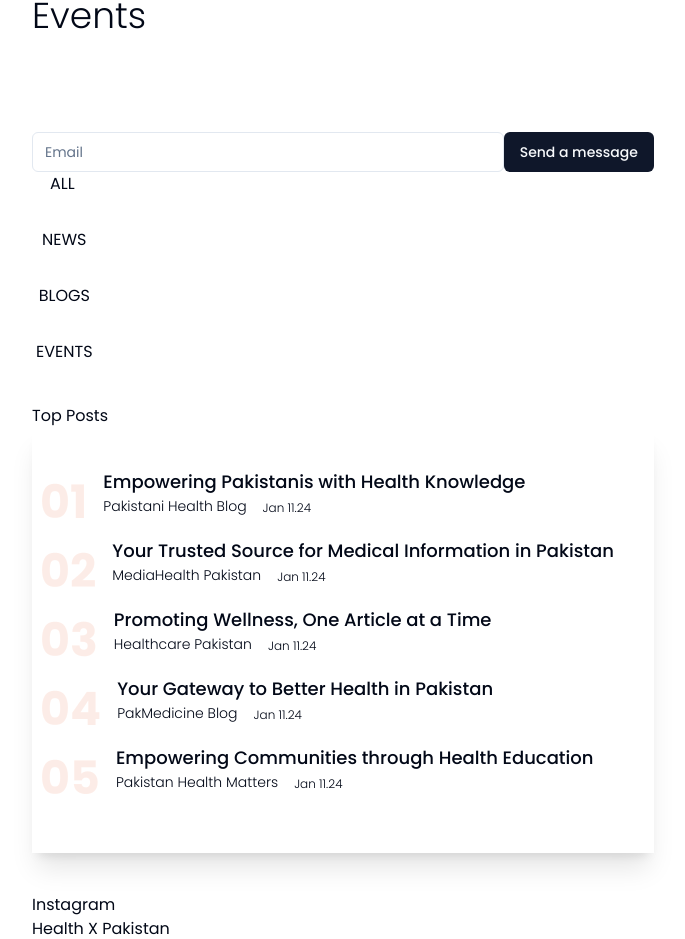
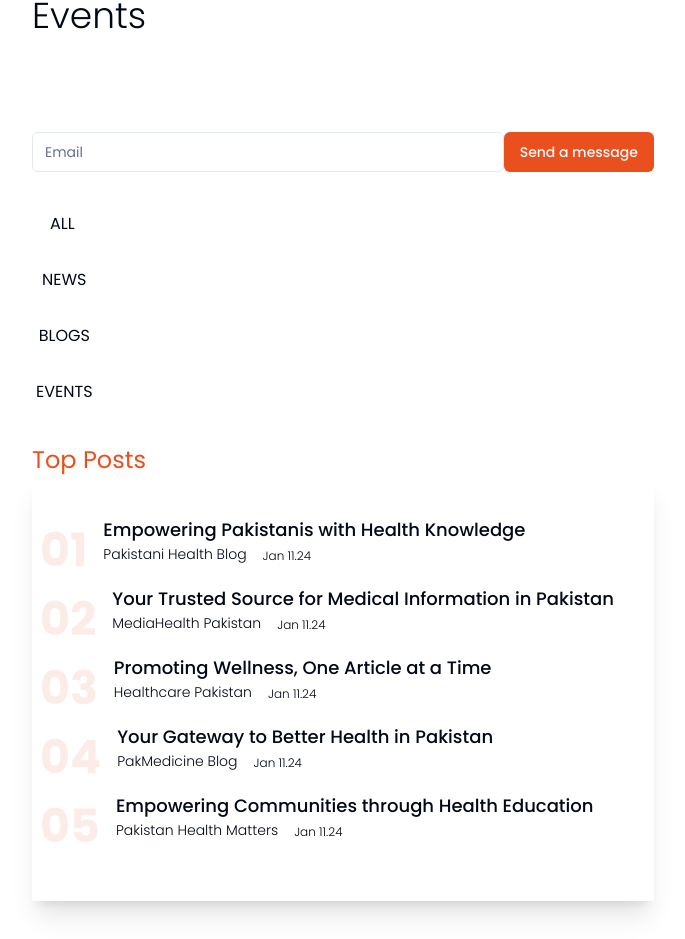
Before and after one commit to Sanjay1402/healthx, a Next.js app: page /blogs in a window 1280 px wide. Shown: the part 612-1551 px from the top of the page, without its empty margins (0-685 px from the left). Built offline with nearby package versions, Linux system fonts and the light colour scheme.

Commit message:
added new things and adjusted blogs page

```diff
--- a/src/app/blogs/page.jsx
+++ b/src/app/blogs/page.jsx
@@ -3,6 +3,7 @@ import CurrentPage from '@/components/currentpage/CurrentPage'
 import { Input } from "@/components/ui/input"
 import { Button } from "@/components/ui/button"
 import Image from 'next/image'
+import AppBanner from '@/components/appbanner/AppBanner'
 
 import {
   NavigationMenu,
@@ -43,9 +44,9 @@ const page = () => {
       <div className='flex flex-col '>
         <div className='flex '>
         <Input type="text" placeholder="Email" />
-        <Button className="">Send a message</Button>
+        <Button className="bg_orange">Send a message</Button>
         </div>
-        <NavigationMenu >
+        <NavigationMenu className="mt-10">
         <NavigationMenuList className="flex flex-col gap-y-8">
           <NavigationMenuItem>
            ALL
@@ -63,7 +64,7 @@ const page = () => {
       </NavigationMenu>
 
       <div className='mt-10'>
-        <div>Top Posts</div>
+        <div className='orange text-2xl font-normal'>Top Posts</div>
         <div className="p-10 ps-2 shadow-xl">
 
         <div className='flex'>
@@ -109,8 +110,8 @@ const page = () => {
         </div>
 
         <div className='mt-10'>
-          <div>Instagram</div>
-          <div>Health X Pakistan</div>
+          <div className='font-normal text-3xl mb-2'>Instagram</div>
+          <div className='font-normal text-3xl gradient_text mb-2'>Health X Pakistan</div>
 
           <div className='grid grid-cols-3  mb-10'>
 
@@ -163,8 +164,13 @@ const page = () => {
 
     </div>
       </div>
-      <div className='right'></div>
+
+
+      <div className='container mx-auto'></div>
+      <div className='mx-80'></div>
     </div>
+    <AppBanner />
+
    </main>
   )
 }
--- a/src/app/contactus/page.jsx
+++ b/src/app/contactus/page.jsx
@@ -141,7 +141,7 @@ const page = () => {
           <Input className="mb-5 orange-border" type="tel" placeholder="Phone" />
           <Input className="mb-5 orange-border" type="text" placeholder="Sector you belong to:" />
           <Textarea className='mb-5 orange-border' placeholder="Message"/>
-          <Button className="">Send a message</Button>
+          <Button className="bg_orange">Send a message</Button>
          </div>
 
 
@@ -206,8 +206,6 @@ const page = () => {
       </Accordion>
 
     </div>
-
-
     </div>
     </main>
   )
--- a/src/app/globals.css
+++ b/src/app/globals.css
@@ -103,3 +103,9 @@ textarea
    resize: none;
    height: 242.6px;
 }
+
+.gradient_text{
+  background: linear-gradient(to right,#1F8B7B, #E9501D  );
+  -webkit-text-fill-color: transparent;
+  -webkit-background-clip: text;
+}
```
